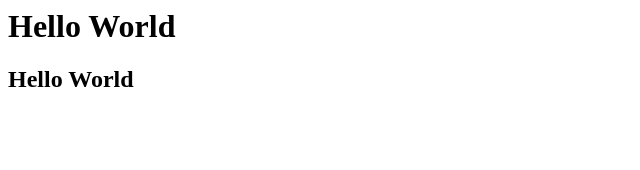
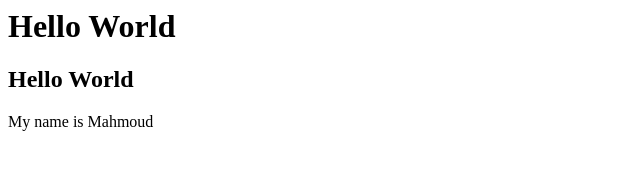
Before and after one commit to Wahbeeh/Hello-world-, a plain HTML site: page index.html in a window 1280 px wide. Shown: the whole page, without its empty margins (0-640 px from the left). Drawn offline with Linux system fonts and the light colour scheme.

Commit message:
my second commit

```diff
--- a/index.html
+++ b/index.html
@@ -1,3 +1,4 @@
 
 <h1>Hello World</h1>
 <h2>Hello World</h2>
+<p>My name is Mahmoud</p>
```
